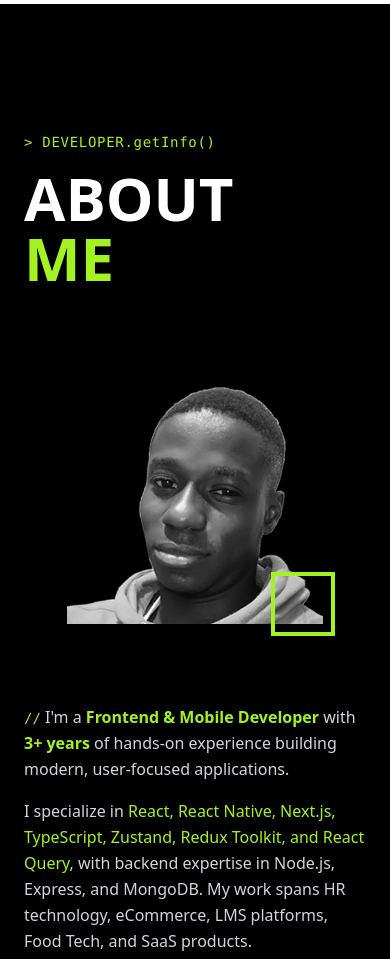
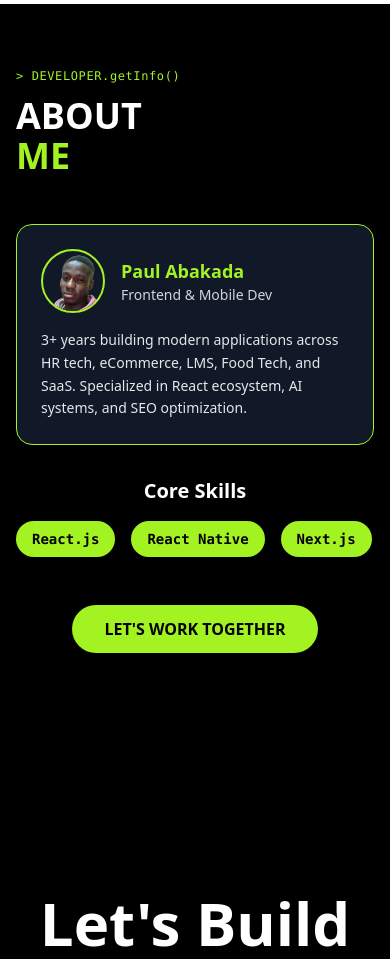
Before and after one commit to paulynson/portfolio, a React (Vite) app: page / in a window 390 px wide. Shown: the part 5520-6479 px from the top of the page. Built offline with nearby package versions, Linux system fonts and the light colour scheme.

Commit message:
update portfolio design and striucture

```diff
--- a/src/pages/About.tsx
+++ b/src/pages/About.tsx
@@ -43,77 +43,149 @@ function About() {
   };
 
   return (
-    <section className="py-32 text-white bg-black" id="about">
-      <div className="px-6 mx-auto max-w-7xl">
+    <section
+      className="py-16 sm:py-32 bg-black dark:bg-[#1b4444] text-white dark:text-white transition-colors duration-500"
+      id="about"
+    >
+      <div className="px-4 mx-auto sm:px-6 max-w-7xl">
         {/* Section Header */}
-        <div className="mb-20">
-          <div className="text-[#A3F323] text-sm font-mono mb-4 tracking-wider">
+        <div className="mb-12 sm:mb-20">
+          <div className="text-[#A3F323] dark:text-[#A3F323] text-xs sm:text-sm font-mono mb-3 sm:mb-4 tracking-wider">
             &gt; DEVELOPER.getInfo()
           </div>
-          <h2 className="mb-6 text-6xl font-black">
+          <h2 className="mb-4 text-4xl font-black text-white sm:mb-6 sm:text-6xl dark:text-white">
             ABOUT
-            <span className="block text-[#A3F323]">ME</span>
+            <span className="block text-[#A3F323] dark:text-[#A3F323]">ME</span>
           </h2>
         </div>
 
-        <div className="grid items-start gap-12 mb-16 lg:grid-cols-2 lg:gap-16 sm:mb-20">
+        {/* Mobile: Vertical Card Layout */}
+        <div className="block mb-12 space-y-8 sm:hidden">
+          {/* Mobile Profile Card */}
+          <div className="bg-gray-900 dark:bg-black/50 rounded-2xl p-6 border border-[#A3F323] dark:border-[#A3F323]">
+            <div className="flex items-center mb-4 space-x-4">
+              <div className="w-16 h-16 rounded-full overflow-hidden border-2 border-[#A3F323] dark:border-[#A3F323]">
+                <img
+                  src={about}
+                  className="object-cover w-full h-full"
+                  alt="Paul Abakada"
+                />
+              </div>
+              <div>
+                <h3 className="text-lg font-bold text-[#A3F323] dark:text-[#A3F323]">
+                  Paul Abakada
+                </h3>
+                <p className="text-sm text-gray-300 dark:text-gray-200">
+                  Frontend & Mobile Dev
+                </p>
+              </div>
+            </div>
+            <p className="text-sm leading-relaxed text-gray-200 dark:text-gray-100">
+              3+ years building modern applications across HR tech, eCommerce,
+              LMS, Food Tech, and SaaS. Specialized in React ecosystem, AI
+              systems, and SEO optimization.
+            </p>
+          </div>
+
+          {/* Mobile Skills Carousel */}
+          <div className="space-y-4">
+            <h3 className="text-xl font-bold text-center text-white dark:text-white">
+              Core Skills
+            </h3>
+            <div className="flex pb-4 space-x-4 overflow-x-auto">
+              {[
+                "React.js",
+                "React Native",
+                "Next.js",
+                "TypeScript",
+                "AI Systems",
+                "SEO",
+              ].map((skill, index) => (
+                <div
+                  key={index}
+                  className="flex-shrink-0 bg-[#A3F323] dark:bg-[#A3F323] text-black dark:text-black px-4 py-2 rounded-full text-sm font-mono font-semibold"
+                >
+                  {skill}
+                </div>
+              ))}
+            </div>
+          </div>
+
+          {/* Mobile CTA */}
+          <div className="text-center">
+            <a
+              href="#contact"
+              className="inline-block bg-[#A3F323] dark:bg-[#A3F323] text-black dark:text-black px-8 py-3 rounded-full font-bold text-base transition-all duration-300 shadow-lg hover:bg-white dark:hover:bg-white"
+            >
+              LET'S WORK TOGETHER
+            </a>
+          </div>
+        </div>
+
+        {/* Desktop: Original Layout */}
+        <div className="items-start hidden gap-12 mb-16 sm:grid lg:grid-cols-2 lg:gap-16 sm:mb-20">
           {/* Profile Section */}
           <div className="flex justify-center lg:justify-start">
             <div className="relative mb-8">
               <div className="relative w-64 h-64 sm:w-80 sm:h-80">
                 <img
                   src={about}
-                  className="object-cover w-full h-full transition-all duration-500 filter grayscale hover:grayscale-0"
+                  className="object-cover w-full h-full transition-all duration-500 filter grayscale hover:grayscale-0 dark:filter-none"
                   alt="Paul Abakada"
                 />
-                <div className="absolute -bottom-3 -right-3 sm:-bottom-4 sm:-right-4 w-16 h-16 sm:w-20 sm:h-20 border-4 border-[#A3F323]"></div>
+                <div className="absolute -bottom-3 -right-3 sm:-bottom-4 sm:-right-4 w-16 h-16 sm:w-20 sm:h-20 border-4 border-[#A3F323] dark:border-[#A3F323]"></div>
               </div>
             </div>
           </div>
 
           {/* About Content */}
           <div className="space-y-6 sm:space-y-8">
-            <div className="space-y-4 text-base leading-relaxed text-gray-300 sm:space-y-6 sm:text-lg">
+            <div className="space-y-4 text-base leading-relaxed text-gray-200 dark:text-gray-100 sm:space-y-6 sm:text-lg">
               <p>
-                <span className="text-[#A3F323] font-mono text-sm">//</span> I'm
-                a{" "}
-                <span className="text-[#A3F323] font-semibold">
+                <span className="text-[#A3F323] dark:text-[#A3F323] font-mono text-sm">
+                  //
+                </span>{" "}
+                I'm a{" "}
+                <span className="text-[#A3F323] dark:text-[#A3F323] font-semibold">
                   Frontend & Mobile Developer
                 </span>{" "}
-                with{" "}
-                <span className="text-[#A3F323] font-semibold">3+ years</span>{" "}
+                <span className="text-[#A3F323] dark:text-[#A3F323] font-semibold">
+                  3+ years
+                </span>{" "}
                 of hands-on experience building modern, user-focused
                 applications.
               </p>
               <p>
                 I specialize in{" "}
-                <span className="text-[#A3F323]">
-                  React, React Native, Next.js, TypeScript, Zustand, Redux Toolkit, and React
-                  Query
+                <span className="text-[#A3F323] dark:text-[#A3F323] font-medium">
+                  React, React Native, Next.js, TypeScript, Zustand, Redux
+                  Toolkit, and React Query
                 </span>
                 , with backend expertise in Node.js, Express, and MongoDB. My
-                work spans HR technology, eCommerce, LMS platforms, Food Tech, and SaaS
-                products.
+                work spans HR technology, eCommerce, LMS platforms, Food Tech,
+                and SaaS products.
               </p>
               <p>
                 I've built core features like authentication systems, Google
                 sign-in, subscriptions and payments, dashboards, and performance
-                optimization. I've also implemented AI-based systems and assisted in building
-                AI systems for job search and automation. I understand SEO principles and improve
-                business visibility through optimized code. Beyond coding, I bring a product-minded approach
-                to improve business processes and direction.
+                optimization. I've also implemented AI-based systems and
+                assisted in building AI systems for job search and automation. I
+                understand SEO principles and improve business visibility
+                through optimized code. Beyond coding, I bring a product-minded
+                approach to improve business processes and direction.
               </p>
               <p>
                 I hold professional certifications across tech and business
                 fields, and I'm passionate about clean architecture, strong
-                UI/UX, continuous learning, and exploring AI automation solutions.
+                UI/UX, continuous learning, and exploring AI automation
+                solutions.
               </p>
             </div>
 
             <div className="pt-4 sm:pt-6">
               <a
                 href="#contact"
-                className="inline-block bg-[#A3F323] text-black px-6 sm:px-8 py-3 sm:py-4 font-bold text-base sm:text-lg hover:bg-white transition-all duration-300 w-full sm:w-auto text-center"
+                className="inline-block bg-[#A3F323] dark:bg-[#A3F323] text-black dark:text-black px-6 sm:px-8 py-3 sm:py-4 font-bold text-base sm:text-lg hover:bg-white dark:hover:bg-white transition-all duration-300 w-full sm:w-auto text-center"
               >
                 LET'S COLLABORATE
               </a>
@@ -121,16 +193,18 @@ function About() {
           </div>
         </div>
 
-        {/* Skills Section */}
-        <div className="grid grid-cols-1 gap-6 md:grid-cols-2 lg:grid-cols-4 sm:gap-8">
+        {/* Desktop Skills Section */}
+        <div className="hidden grid-cols-1 gap-6 sm:grid md:grid-cols-2 lg:grid-cols-4 sm:gap-8">
           {/* Frontend & Mobile */}
-          <div className="border border-gray-800 p-6 sm:p-8 hover:border-[#A3F323] transition-colors duration-300">
+          <div className="border border-gray-700 dark:border-gray-500 p-6 sm:p-8 hover:border-[#A3F323] dark:hover:border-[#A3F323] transition-colors duration-300 bg-gray-900 dark:bg-black/30">
             <div className="mb-4 sm:mb-6">
-              <div className="text-[#A3F323] text-xl sm:text-2xl mb-2">01</div>
-              <h3 className="mb-3 text-xl font-bold sm:text-2xl sm:mb-4">
+              <div className="text-[#A3F323] dark:text-[#A3F323] text-xl sm:text-2xl mb-2 font-bold">
+                01
+              </div>
+              <h3 className="mb-3 text-xl font-bold text-white sm:text-2xl sm:mb-4 dark:text-white">
                 FRONTEND & MOBILE
               </h3>
-              <p className="text-sm text-gray-400">
+              <p className="text-sm text-gray-300 dark:text-gray-200">
                 Building responsive web and mobile apps with modern frameworks
                 and state management.
               </p>
@@ -140,7 +214,7 @@ function About() {
               {skills.frontend.map((skill, index) => (
                 <div
                   key={index}
-                  className="text-sm font-mono text-gray-300 hover:text-[#A3F323] transition-colors duration-200"
+                  className="text-sm font-mono text-gray-200 dark:text-gray-100 hover:text-[#A3F323] dark:hover:text-[#A3F323] transition-colors duration-200"
                 >
                   &gt; {skill}
                 </div>
@@ -149,13 +223,15 @@ function About() {
           </div>
 
           {/* Backend */}
-          <div className="border border-gray-800 p-6 sm:p-8 hover:border-[#A3F323] transition-colors duration-300">
+          <div className="border border-gray-700 dark:border-gray-500 p-6 sm:p-8 hover:border-[#A3F323] dark:hover:border-[#A3F323] transition-colors duration-300 bg-gray-900 dark:bg-black/30">
             <div className="mb-4 sm:mb-6">
-              <div className="text-[#A3F323] text-xl sm:text-2xl mb-2">02</div>
-              <h3 className="mb-3 text-xl font-bold sm:text-2xl sm:mb-4">
+              <div className="text-[#A3F323] dark:text-[#A3F323] text-xl sm:text-2xl mb-2 font-bold">
+                02
+              </div>
+              <h3 className="mb-3 text-xl font-bold text-white sm:text-2xl sm:mb-4 dark:text-white">
                 BACKEND
               </h3>
-              <p className="text-sm text-gray-400">
+              <p className="text-sm text-gray-300 dark:text-gray-200">
                 Server-side development with Node.js ecosystem and database
                 management.
               </p>
@@ -165,7 +241,7 @@ function About() {
               {skills.backend.map((skill, index) => (
                 <div
                   key={index}
-                  className="text-sm font-mono text-gray-300 hover:text-[#A3F323] transition-colors duration-200"
+                  className="text-sm font-mono text-gray-200 dark:text-gray-100 hover:text-[#A3F323] dark:hover:text-[#A3F323] transition-colors duration-200"
                 >
                   &gt; {skill}
                 </div>
@@ -174,13 +250,15 @@ function About() {
           </div>
 
           {/* Tools & Design */}
-          <div className="border border-gray-800 p-6 sm:p-8 hover:border-[#A3F323] transition-colors duration-300">
+          <div className="border border-gray-700 dark:border-gray-500 p-6 sm:p-8 hover:border-[#A3F323] dark:hover:border-[#A3F323] transition-colors duration-300 bg-gray-900 dark:bg-black/30">
             <div className="mb-4 sm:mb-6">
-              <div className="text-[#A3F323] text-xl sm:text-2xl mb-2">03</div>
-              <h3 className="mb-3 text-xl font-bold sm:text-2xl sm:mb-4">
+              <div className="text-[#A3F323] dark:text-[#A3F323] text-xl sm:text-2xl mb-2 font-bold">
+                03
+              </div>
+              <h3 className="mb-3 text-xl font-bold text-white sm:text-2xl sm:mb-4 dark:text-white">
                 TOOLS & DESIGN
               </h3>
-              <p className="text-sm text-gray-400">
+              <p className="text-sm text-gray-300 dark:text-gray-200">
                 Design and development tools for enhanced productivity and
                 workflow.
               </p>
@@ -190,7 +268,7 @@ function About() {
               {skills.tools.map((tool, index) => (
                 <div
                   key={index}
-                  className="text-sm font-mono text-gray-300 hover:text-[#A3F323] transition-colors duration-200"
+                  className="text-sm font-mono text-gray-200 dark:text-gray-100 hover:text-[#A3F323] dark:hover:text-[#A3F323] transition-colors duration-200"
                 >
                   &gt; {tool}
                 </div>
@@ -199,13 +277,15 @@ function About() {
           </div>
 
           {/* Core Expertise */}
-          <div className="border border-gray-800 p-6 sm:p-8 hover:border-[#A3F323] transition-colors duration-300">
+          <div className="border border-gray-700 dark:border-gray-500 p-6 sm:p-8 hover:border-[#A3F323] dark:hover:border-[#A3F323] transition-colors duration-300 bg-gray-900 dark:bg-black/30">
             <div className="mb-4 sm:mb-6">
-              <div className="text-[#A3F323] text-xl sm:text-2xl mb-2">04</div>
-              <h3 className="mb-3 text-xl font-bold sm:text-2xl sm:mb-4">
+              <div className="text-[#A3F323] dark:text-[#A3F323] text-xl sm:text-2xl mb-2 font-bold">
+                04
+              </div>
+              <h3 className="mb-3 text-xl font-bold text-white sm:text-2xl sm:mb-4 dark:text-white">
                 EXPERTISE
               </h3>
-              <p className="text-sm text-gray-400">
+              <p className="text-sm text-gray-300 dark:text-gray-200">
                 Specialized experience in complex features and business
                 solutions.
               </p>
@@ -215,7 +295,7 @@ function About() {
               {skills.expertise.map((expertise, index) => (
                 <div
                   key={index}
-                  className="text-sm font-mono text-gray-300 hover:text-[#A3F323] transition-colors duration-200"
+                  className="text-sm font-mono text-gray-200 dark:text-gray-100 hover:text-[#A3F323] dark:hover:text-[#A3F323] transition-colors duration-200"
                 >
                   &gt; {expertise}
                 </div>
```
Also changed, not shown: src/component/Portfolios.tsx (+8 -8 lines), src/component/layout/NavbarComponent.tsx (+9 -9 lines), src/pages/Contact.tsx (+11 -11 lines).
